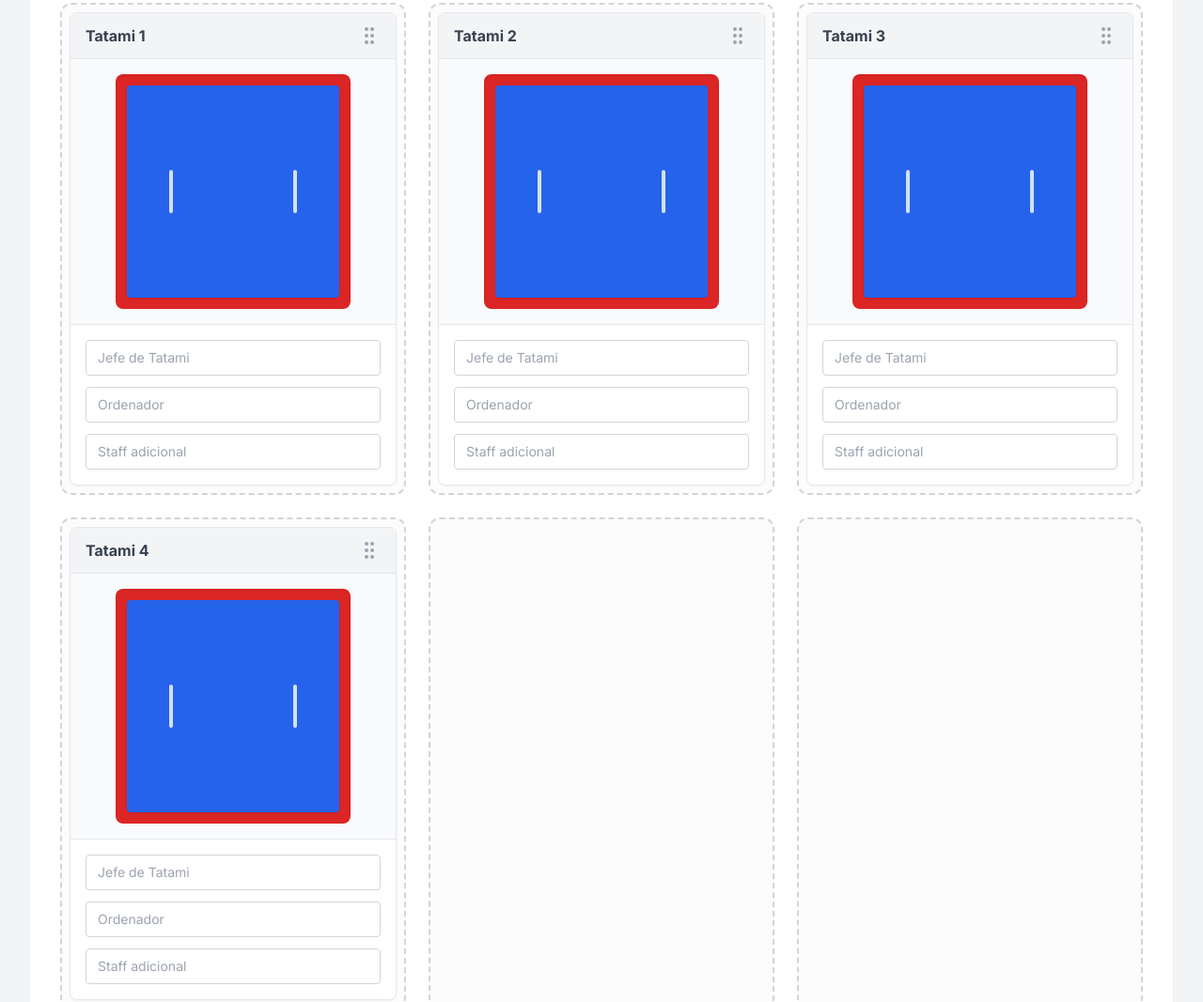
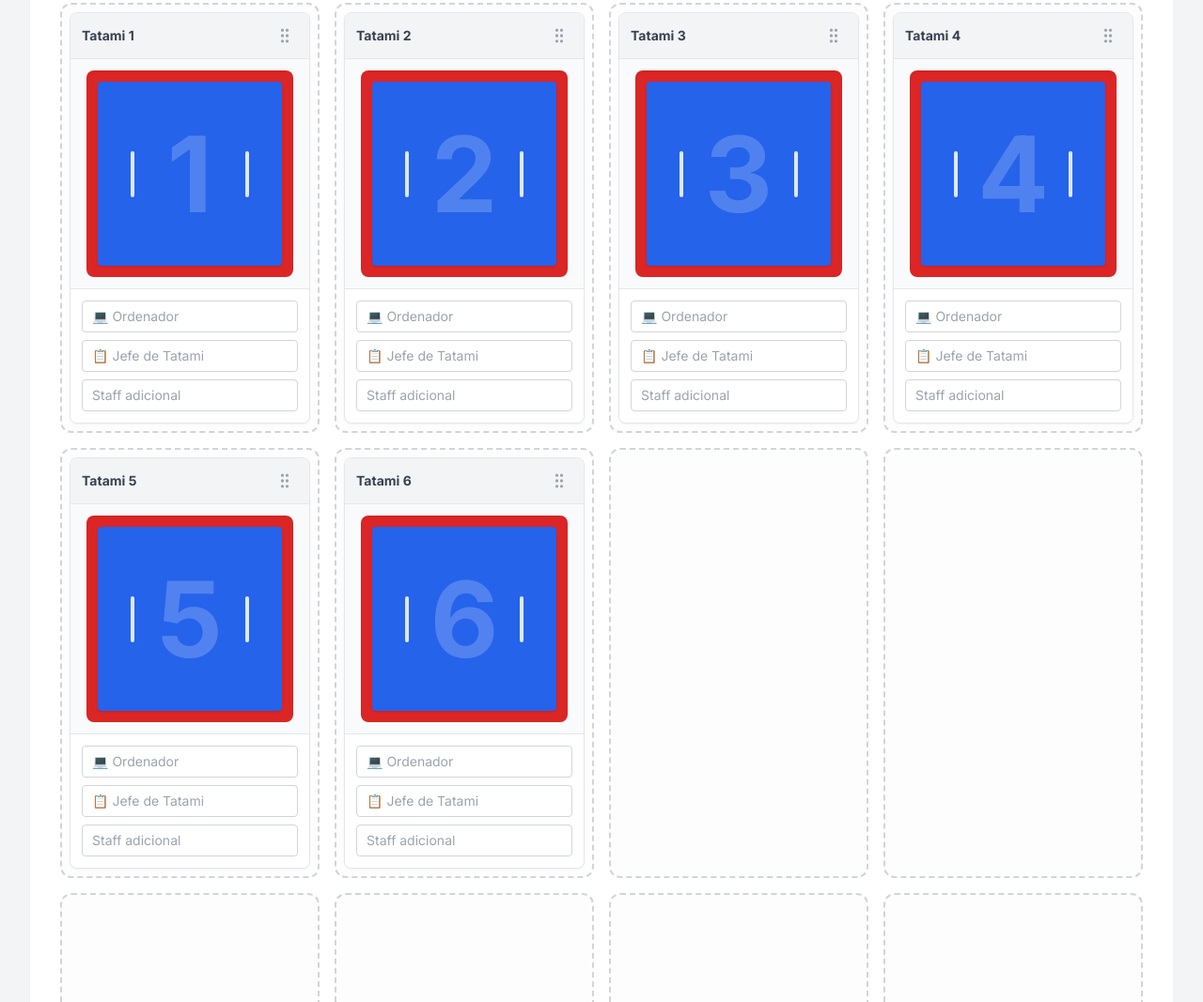
Before and after one commit to jesusroloredo-oss/tatamis, a plain HTML site: page index.html in a window 1280 px wide. Shown: the part 265-1332 px from the top of the page at 94% size. Drawn offline with nearby package versions, Linux system fonts and the light colour scheme.

Commit message:
Update index.html

```diff
--- a/index.html
+++ b/index.html
@@ -20,28 +20,28 @@
             background-color: #f3f4f6;
         }
 
-        /* Estilo para el texto dentro del tatami */
+        /* Estilo para el texto principal del staff para asegurar lectura */
         .text-shadow {
             text-shadow: 1px 1px 3px rgba(0,0,0,0.8), 0 0 5px rgba(0,0,0,0.6);
         }
 
-        /* Slots donde se colocan los tatamis */
+        /* Slots donde se colocan los tatamis (ahora ajustados para 4 columnas) */
         .slot {
-            min-height: 400px;
-            transition: border-color 0.2s;
+            min-height: 380px;
+            transition: border-color 0.2s, background-color 0.2s;
         }
 
-        /* Líneas de Kumite */
+        /* Líneas blancas del área de combate (Kumite) */
         .linea-kumite {
             position: absolute;
             width: 4px;
-            height: 20%;
-            background-color: rgba(255, 255, 255, 0.8);
+            height: 25%;
+            background-color: rgba(255, 255, 255, 0.85);
             border-radius: 2px;
-            top: 40%;
+            top: 37.5%;
         }
-        .linea-izquierda { left: 20%; }
-        .linea-derecha { right: 20%; }
+        .linea-izquierda { left: 18%; }
+        .linea-derecha { right: 18%; }
 
         /* Icono de arrastre */
         .drag-handle {
@@ -51,7 +51,7 @@
             cursor: grabbing;
         }
 
-        /* Reglas CSS exclusivas para la exportación de la imagen */
+        /* Reglas CSS exclusivas para el momento de exportar la foto */
         body.export-mode .inputs-container,
         body.export-mode .drag-handle {
             display: none !important;
@@ -59,18 +59,19 @@
 
         body.export-mode .slot {
             border-color: transparent !important;
-            min-height: auto !important; /* Para que no queden huecos excesivos si está vacío */
+            background-color: transparent !important;
+            min-height: auto !important; /* Evita espacios gigantes si hay columnas vacías */
         }
 
         body.export-mode #capture-area {
-            background-color: #ffffff; /* Fondo blanco limpio para la foto */
+            background-color: #ffffff; /* Fondo blanco limpio y profesional */
             padding: 20px;
         }
     </style>
 </head>
 <body class="min-h-screen p-4 md:p-8 flex flex-col items-center">
 
-    <div class="max-w-7xl w-full bg-white rounded-2xl shadow-md p-6 mb-8">
+    <div class="max-w-[1400px] w-full bg-white rounded-2xl shadow-md p-6 mb-8">
         <h1 class="text-2xl font-bold text-gray-800 mb-6 flex items-center gap-2">
             <span>🥋</span> Distribución Flexible de Tatamis
         </h1>
@@ -79,18 +80,23 @@
             <div class="w-full sm:w-48">
                 <label class="block text-sm font-medium text-gray-700 mb-1">Número de Tatamis</label>
                 <select id="select-tatamis" class="w-full border-gray-300 rounded-lg shadow-sm border p-2.5 focus:ring-blue-500 focus:border-blue-500 outline-none">
+                    <!-- Ampliado hasta 16 por si usas todos los slots -->
                     <option value="1">1 Tatami</option>
                     <option value="2">2 Tatamis</option>
                     <option value="3">3 Tatamis</option>
-                    <option value="4" selected>4 Tatamis</option>
+                    <option value="4">4 Tatamis</option>
                     <option value="5">5 Tatamis</option>
-                    <option value="6">6 Tatamis</option>
+                    <option value="6" selected>6 Tatamis</option>
                     <option value="7">7 Tatamis</option>
                     <option value="8">8 Tatamis</option>
                     <option value="9">9 Tatamis</option>
                     <option value="10">10 Tatamis</option>
                     <option value="11">11 Tatamis</option>
                     <option value="12">12 Tatamis</option>
+                    <option value="13">13 Tatamis</option>
+                    <option value="14">14 Tatamis</option>
+                    <option value="15">15 Tatamis</option>
+                    <option value="16">16 Tatamis</option>
                 </select>
             </div>
 
@@ -105,10 +111,10 @@
         </div>
     </div>
 
-    <!-- Área de Captura y Cuadrícula -->
-    <div class="max-w-7xl w-full bg-white rounded-2xl shadow-sm p-4 overflow-hidden rounded-xl">
-        <div id="capture-area" class="grid grid-cols-1 md:grid-cols-3 gap-6 p-4 rounded-xl">
-            <!-- Los 12 slots se generarán dinámicamente aquí -->
+    <!-- Área de Captura y Cuadrícula (Ahora 4 columnas: lg:grid-cols-4) -->
+    <div class="max-w-[1400px] w-full bg-white rounded-2xl shadow-sm p-4 overflow-hidden rounded-xl">
+        <div id="capture-area" class="grid grid-cols-1 sm:grid-cols-2 lg:grid-cols-4 gap-4 p-4 rounded-xl">
+            <!-- Los 16 slots se generarán dinámicamente aquí -->
         </div>
     </div>
 
@@ -119,89 +125,96 @@
             const btnDescargar = document.getElementById('btn-descargar');
             const selectTatamis = document.getElementById('select-tatamis');
 
-            // 1. Lógica de inicialización: Crear los 12 slots fijos
+            // 1. Lógica de inicialización: Crear los 16 slots fijos para 4x4
             function inicializarSlots() {
-                captureArea.innerHTML = ''; // Asegurar que esté vacío al crear
-                for (let i = 1; i <= 12; i++) {
+                captureArea.innerHTML = ''; // Limpiar el contenedor principal
+                for (let i = 1; i <= 16; i++) {
                     const slot = document.createElement('div');
-                    slot.className = 'slot border-2 border-dashed border-gray-300 rounded-xl p-2 flex flex-col gap-2 bg-gray-50 bg-opacity-50';
+                    slot.className = 'slot border-2 border-dashed border-gray-300 rounded-xl p-2 flex flex-col gap-2 bg-gray-50 bg-opacity-40';
                     slot.id = `slot-${i}`;
                     captureArea.appendChild(slot);
 
-                    // Iniciar SortableJS en cada slot, permitiendo mover entre ellos
+                    // SortableJS en cada hueco
                     new Sortable(slot, {
                         group: 'shared',
                         animation: 150,
                         handle: '.drag-handle',
                         ghostClass: 'opacity-40',
-                        // Permitir soltar incluso si el slot está vacío
                         fallbackOnBody: true,
                         swapThreshold: 0.65
                     });
                 }
             }
 
-            // 2. Al generar los tatamis
+            // 2. Generar y pintar tatamis nuevos
             function generarTatamis() {
                 const cantidad = parseInt(selectTatamis.value);
                 const slots = document.querySelectorAll('.slot');
 
-                // PRIMERO: Limpiar todos los slots
+                // PRIMERO: Vaciar todos los slots para evitar duplicados residuales
                 slots.forEach(slot => {
                     slot.innerHTML = '';
                 });
 
-                // SEGUNDO: Crear tarjetas y ponerlas en los primeros 'cantidad' slots
+                // SEGUNDO: Crear y colocar las tarjetas
                 for (let i = 1; i <= cantidad; i++) {
                     const tarjetaHTML = `
                         <div class="tarjeta-tatami bg-white border border-gray-200 rounded-lg overflow-hidden shadow-sm flex flex-col h-full" data-id="${i}">
 
-                            <!-- Cabecera e icono de arrastre -->
-                            <div class="bg-gray-100 px-4 py-3 flex items-center justify-between border-b border-gray-200">
-                                <span class="font-bold text-gray-700">Tatami ${i}</span>
-                                <div class="drag-handle text-gray-400 hover:text-gray-600 transition-colors">
-                                    <svg xmlns="http://www.w3.org/2000/svg" width="24" height="24" viewBox="0 0 24 24" fill="none" stroke="currentColor" stroke-width="2" stroke-linecap="round" stroke-linejoin="round"><circle cx="9" cy="12" r="1"></circle><circle cx="9" cy="5" r="1"></circle><circle cx="9" cy="19" r="1"></circle><circle cx="15" cy="12" r="1"></circle><circle cx="15" cy="5" r="1"></circle><circle cx="15" cy="19" r="1"></circle></svg>
+                            <!-- Cabecera -->
+                            <div class="bg-gray-100 px-3 py-2.5 flex items-center justify-between border-b border-gray-200">
+                                <span class="font-bold text-gray-700 text-sm">Tatami ${i}</span>
+                                <div class="drag-handle text-gray-400 hover:text-gray-600 transition-colors p-1">
+                                    <svg xmlns="http://www.w3.org/2000/svg" width="20" height="20" viewBox="0 0 24 24" fill="none" stroke="currentColor" stroke-width="2" stroke-linecap="round" stroke-linejoin="round"><circle cx="9" cy="12" r="1"></circle><circle cx="9" cy="5" r="1"></circle><circle cx="9" cy="19" r="1"></circle><circle cx="15" cy="12" r="1"></circle><circle cx="15" cy="5" r="1"></circle><circle cx="15" cy="19" r="1"></circle></svg>
                                 </div>
                             </div>
 
                             <!-- Gráfico del Tatami -->
-                            <div class="p-4 flex-grow flex items-center justify-center bg-gray-50">
-                                <div class="w-full aspect-square max-w-[250px] bg-red-600 rounded-lg p-3 relative shadow-inner">
+                            <div class="p-3 flex-grow flex items-center justify-center bg-gray-50">
+                                <!-- Área de seguridad exterior ROJA -->
+                                <div class="w-full aspect-square max-w-[220px] bg-red-600 rounded-lg p-3 relative shadow-inner">
+                                    <!-- Área de combate interior AZUL -->
                                     <div class="w-full h-full bg-blue-600 rounded relative flex items-center justify-center overflow-hidden shadow">
+
+                                        <!-- Número de marca de agua difuminado en el fondo -->
+                                        <div class="absolute inset-0 flex items-center justify-center pointer-events-none select-none">
+                                            <span class="text-[7rem] font-black text-white opacity-20">${i}</span>
+                                        </div>
+
                                         <!-- Líneas de kumite -->
                                         <div class="linea-kumite linea-izquierda"></div>
                                         <div class="linea-kumite linea-derecha"></div>
 
-                                        <!-- Div central para los nombres -->
-                                        <div id="texto-tatami-${i}" class="z-10 text-white text-center text-shadow font-semibold text-sm w-full px-2 leading-relaxed break-words">
-                                            <!-- Se rellena con JS -->
+                                        <!-- Textos superpuestos con los roles (z-10 para estar por encima del número) -->
+                                        <div id="texto-tatami-${i}" class="relative z-10 text-white text-center text-shadow font-semibold text-xs sm:text-sm w-full px-1 leading-relaxed break-words">
+                                            <!-- Aquí se inyectan los nombres mediante JS -->
                                         </div>
                                     </div>
                                 </div>
                             </div>
 
-                            <!-- Controles de input (se ocultan al exportar) -->
-                            <div class="inputs-container p-4 border-t border-gray-200 bg-white space-y-3">
+                            <!-- Controles (Inputs) que se ocultan en la foto -->
+                            <div class="inputs-container p-3 border-t border-gray-200 bg-white space-y-2">
                                 <div>
-                                    <input type="text" id="input-jefe-${i}" data-target="${i}" placeholder="Jefe de Tatami" class="tatami-input w-full border border-gray-300 rounded px-3 py-2 text-sm focus:ring-2 focus:ring-blue-500 outline-none">
+                                    <input type="text" id="input-ordenador-${i}" data-target="${i}" placeholder="💻 Ordenador" class="tatami-input w-full border border-gray-300 rounded px-2.5 py-1.5 text-xs sm:text-sm focus:ring-2 focus:ring-blue-500 outline-none">
                                 </div>
                                 <div>
-                                    <input type="text" id="input-ordenador-${i}" data-target="${i}" placeholder="Ordenador" class="tatami-input w-full border border-gray-300 rounded px-3 py-2 text-sm focus:ring-2 focus:ring-blue-500 outline-none">
+                                    <input type="text" id="input-jefe-${i}" data-target="${i}" placeholder="📋 Jefe de Tatami" class="tatami-input w-full border border-gray-300 rounded px-2.5 py-1.5 text-xs sm:text-sm focus:ring-2 focus:ring-blue-500 outline-none">
                                 </div>
                                 <div>
-                                    <input type="text" id="input-staff-${i}" data-target="${i}" placeholder="Staff adicional" class="tatami-input w-full border border-gray-300 rounded px-3 py-2 text-sm focus:ring-2 focus:ring-blue-500 outline-none">
+                                    <input type="text" id="input-staff-${i}" data-target="${i}" placeholder="Staff adicional" class="tatami-input w-full border border-gray-300 rounded px-2.5 py-1.5 text-xs sm:text-sm focus:ring-2 focus:ring-blue-500 outline-none">
                                 </div>
                             </div>
                         </div>
                     `;
 
-                    // Insertar en el slot correspondiente
                     document.getElementById(`slot-${i}`).innerHTML = tarjetaHTML;
+                    // Actualizar el texto por primera vez para asegurar que esté limpio
+                    actualizarTextoTatami(i);
                 }
             }
 
-            // 3. Sincronizar inputs con el gráfico
-            // Usamos delegación de eventos en el captureArea para no perder los listeners al regenerar o mover
+            // 3. Escuchar la escritura en vivo en toda la cuadrícula
             captureArea.addEventListener('input', (e) => {
                 if (e.target.classList.contains('tatami-input')) {
                     const id = e.target.getAttribute('data-target');
@@ -210,15 +223,16 @@
             });
 
             function actualizarTextoTatami(id) {
+                // Obtenemos los valores. El ? verifica que el input exista
+                const ordenador = document.getElementById(`input-ordenador-${id}`)?.value.trim() || '';
                 const jefe = document.getElementById(`input-jefe-${id}`)?.value.trim() || '';
-                const ordenador = document.getElementById(`input-ordenador-${id}`)?.value.trim() || '';
                 const staff = document.getElementById(`input-staff-${id}`)?.value.trim() || '';
 
                 let lineas = [];
+                // Orden de prioridad visual: Ordenador, Jefe, Staff
+                if (ordenador) lineas.push(`💻 ${ordenador}`);
                 if (jefe) lineas.push(`📋 ${jefe}`);
-                if (ordenador) lineas.push(`💻 ${ordenador}`);
                 if (staff) {
-                    // Permitimos separar por comas en el input de staff para convertirlas a saltos de línea
                     const staffFormat = staff.split(',').map(s => s.trim()).join('<br>');
                     lineas.push(staffFormat);
                 }
@@ -229,48 +243,44 @@
                 }
             }
 
-            // 4. Exportar a imagen
+            // 4. Exportar a imagen limpia
             btnDescargar.addEventListener('click', async () => {
                 const textoOriginal = btnDescargar.innerHTML;
-                btnDescargar.innerHTML = 'Generando...';
+                btnDescargar.innerHTML = '📸 Procesando...';
                 btnDescargar.disabled = true;
 
-                // Añadir clase para ocultar inputs y bordes
+                // Aplicamos la clase para borrar los bordes y ocultar cajas de texto
                 document.body.classList.add('export-mode');
 
-                // Pausa breve para que se apliquen los estilos CSS antes del renderizado
+                // Darle tiempo al navegador para ocultar los elementos visualmente
                 await new Promise(resolve => setTimeout(resolve, 300));
 
                 try {
                     const canvas = await html2canvas(captureArea, {
-                        scale: 2,
+                        scale: 2, // Alta resolución
                         backgroundColor: '#ffffff',
                         logging: false
                     });
 
                     const enlace = document.createElement('a');
-                    enlace.download = 'Distribucion-Tatamis.png';
+                    enlace.download = 'Distribucion-Tatamis-Karate.png';
                     enlace.href = canvas.toDataURL('image/png');
                     enlace.click();
                 } catch (error) {
-                    console.error("Error al exportar:", error);
-                    alert("Ocurrió un error al generar la imagen.");
+                    console.error("Error capturando la imagen:", error);
+                    alert("Ocurrió un problema al exportar la foto.");
                 } finally {
-                    // Quitar clase y restaurar botón
+                    // Restauramos la vista de edición
                     document.body.classList.remove('export-mode');
                     btnDescargar.innerHTML = textoOriginal;
                     btnDescargar.disabled = false;
                 }
             });
 
-            // Iniciar por primera vez
+            // 5. Inicializar la app
             inicializarSlots();
-
-            // Asignar evento al botón azul
             btnGenerar.addEventListener('click', generarTatamis);
-
-            // Cargar estado inicial por defecto
-            generarTatamis();
+            generarTatamis(); // Crea el estado por defecto al cargar
         });
     </script>
 </body>
```
